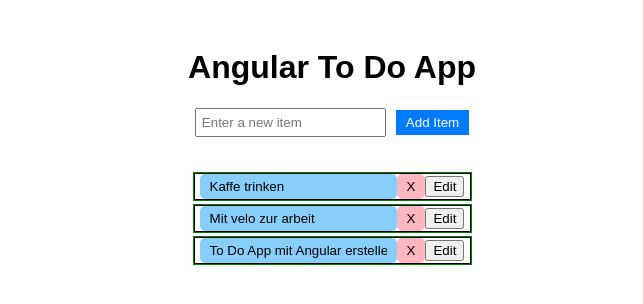
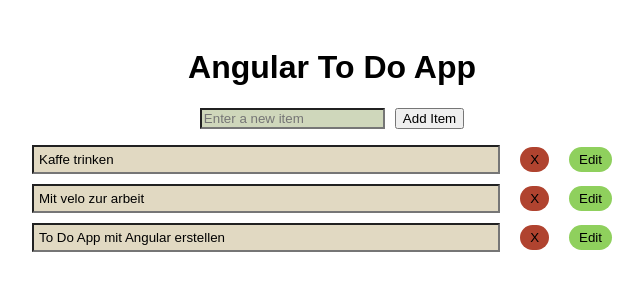
Before and after one commit to sulaimanari/angular-todo-app, an Angular app in the folder angular-todo-app/: page / in a window 1280 px wide. Shown: the top 304 px of the page, without its empty margins (308-951 px from the left). Built offline with nearby package versions, Linux system fonts and the light colour scheme.

Commit message:
add some Style shit

```diff
--- a/angular-todo-app/src/app/app.component.css
+++ b/angular-todo-app/src/app/app.component.css
@@ -1,69 +1,74 @@
 .app-container {
+  padding: 20px;
   max-width: 600px;
   margin: 0 auto;
   padding: 20px;
   font-family: Arial, sans-serif;
   text-align: center;
+  white-space: pre-line;
 }
 
 .input-container {
-  margin-bottom: 20px;
+  margin-bottom: 10px;
+  text-align: center;
 }
 
-  .input-container input {
-    display: inline-block;
-    padding: 5px;
-    margin-right: 10px;
-  }
+.h1 {
+  font-family: 'Segoe UI Variable Display';
+}
 
-  .input-container button {
-    padding: 5px 10px;
-    background-color: #007bff;
-    color: white;
-    border: none;
-    cursor: pointer;
-  }
+.input-container input {
+  margin-right: 10px;
+  background-color: #758c3c59;
+}
 
 .item-list {
   list-style-type: none;
   padding: 0;
-  display: inline-block;
 }
 
   .item-list li {
-    display: block;
-    width: 275px;
-     justify-content: space-between;
-    word-wrap: break-word;
-    margin-bottom: 5px;
-    border: 1px solid black;
-    outline-style: solid;
-    outline-color: green;
-    outline-width: thin;
+    margin-bottom: 10px;
+    display: flex;
+    align-items: center;
   }
 
+    .item-list li input {
+      flex: 1;
+      max-width: 100%;
+      margin-right: 10px;
+      padding: 5px;
+      margin-right: 20px;
+      background-color: #b7a36b69;
+      word-wrap: break-word;
+      white-space: pre-wrap;
+      display: inline-block;
+    }
 
 .delete {
-  background-color: lightpink;
+  background-color: #b0432f;
   color: black;
+  padding: 5px 10px;
   border: none;
-  padding: 5px 10px;
-  border-radius: 5px;
   cursor: pointer;
+  margin-right: 20px;
+  border-radius: 15px;
 }
 
   .delete:hover {
-    background-color: orangered;
+    background-color: red;
   }
 
-.edit {
-  background-color: lightskyblue;
+.edit-btn {
+  background-color: #8fd05d;
   color: black;
+  padding: 5px 10px;
   border: none;
-  padding: 5px 10px;
-  border-radius: 5px;
   cursor: pointer;
+  margin-right: 20px;
+  border-radius: 15px;
 }
-.edit:hover {
-  background-color:dodgerblue;
-}
+
+  .edit-btn:hover {
+    background-color: green;
+  }
--- a/angular-todo-app/src/app/app.component.html
+++ b/angular-todo-app/src/app/app.component.html
@@ -7,9 +7,9 @@
   </div>
   <ul class="item-list">
     <li *ngFor="let item of items">
-      <input class="edit" [(ngModel)]="item.content">
+      <input [(ngModel)]="item.content">
       <button class="delete" (click)="deleteItem(item.id)">X</button>
-      <button (click)="editItem(item.id)">Edit</button>
+      <button class="edit-btn"(click)="editItem(item.id)">Edit</button>
     </li>
   </ul>
 </div>
```
